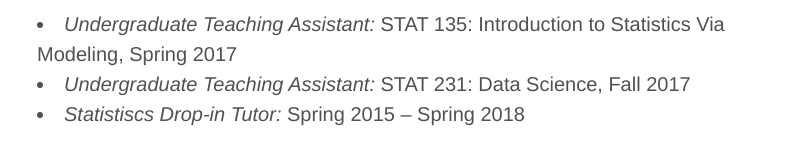
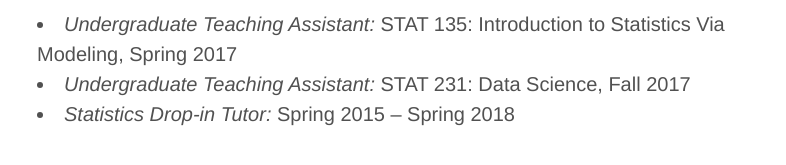
Before and after one commit to svteichman/svteichman.github.io, a Jekyll site: the page built from teaching.html, in a window 1280 px wide. Shown: the part 440-605 px from the top of the page, without its empty margins (228-1014 px from the left). Built offline with Jekyll 4.4.1, drawn with Linux system fonts in a browser that asks for light colours.

Commit message:
fixing spelling mistake

```diff
--- a/teaching.html
+++ b/teaching.html
@@ -16,5 +16,5 @@ title:  'Teaching'
 <p class="content" style="padding:0px;margin:0px 20px 0px; font-size:10px">
     <li style="padding:0px;margin:0px 5px 0px;"> <i>Undergraduate Teaching Assistant:</i> STAT 135: Introduction to Statistics Via Modeling, Spring 2017 </li>
     <li style="padding:0px;margin:0px 5px 0px;"> <i>Undergraduate Teaching Assistant:</i> STAT 231: Data Science, Fall 2017 </li>
-    <li style="padding:0px;margin:0px 5px 0px;"> <i>Statistiscs Drop-in Tutor:</i> Spring 2015 &ndash; Spring 2018 </li>
+    <li style="padding:0px;margin:0px 5px 0px;"> <i>Statistics Drop-in Tutor:</i> Spring 2015 &ndash; Spring 2018 </li>
 </p>
```
